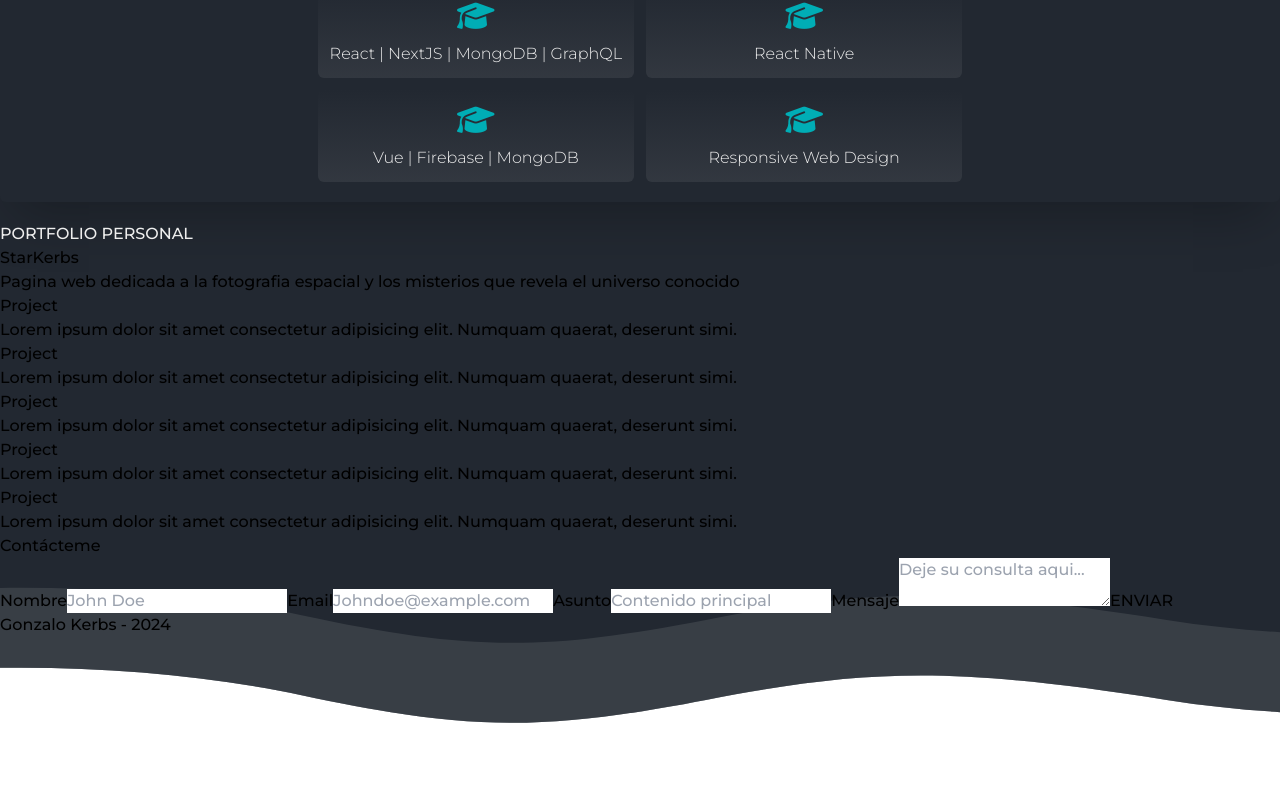
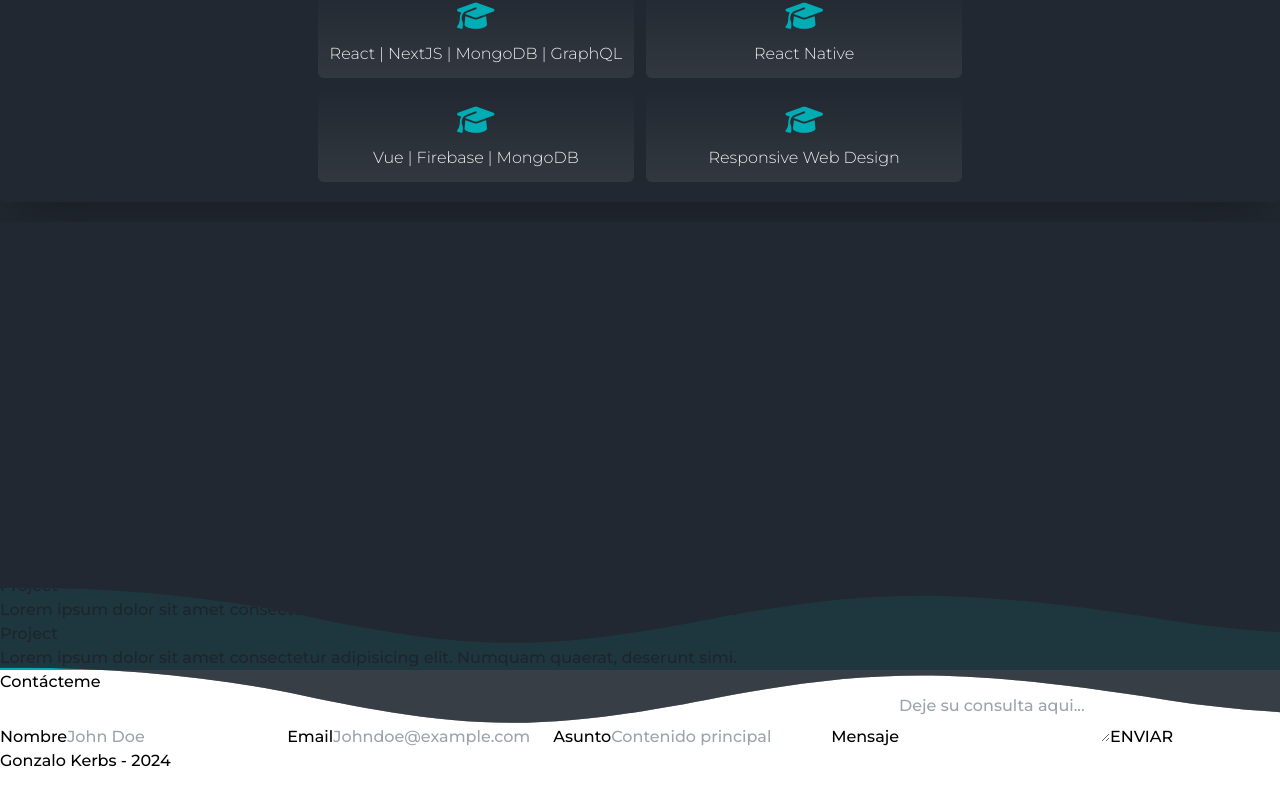
Before and after one commit to SbrekDev/Gonzalo-Kerbs-Portafolio, a React (Vite) app: page / in a window 1280 px wide. Shown: the part 4622-5428 px from the top of the page. Built offline with nearby package versions, Linux system fonts and the light colour scheme; some icons are missing.

Commit message:
portfolio component starts

```diff
--- a/src/components/ProjectsComponent.tsx
+++ b/src/components/ProjectsComponent.tsx
@@ -1,25 +1,18 @@
 const ProjectsComponent = () => {
   return (
     <>
-      <section className="projects relative " id="projects">
-        <div className="absolute w-full -z-10 overflow-hidden top-0">
+      <section className="relative bg-accent" id="projects">
+        <div className="absolute w-full overflow-hidden top-0">
           <img
             src="/wave.svg"
             alt="animated waves"
             className="w-full h-full rotate-180 object-cover"
           />
         </div>
-        <div className="projects__wrapper">
-          <div className="projects__polygon pr--1"></div>
-        </div>
-        <div className="projects__wrapper">
-          <div className="projects__polygon pr--2"></div>
-        </div>
-        <div className="projects__wrapper">
-          <div className="projects__polygon pr--3"></div>
-        </div>
-        <div className="">
-          <h2 className="text-primary-light">PORTFOLIO PERSONAL</h2>
+        <div className="pt-28">
+          <h2 className="text-primary-dark text-3xl text-center mb-3">
+            PORTFOLIO
+          </h2>
           <div className="portfolio__project-container">
             <article className="portfolio__project pj-1">
               <a
```
